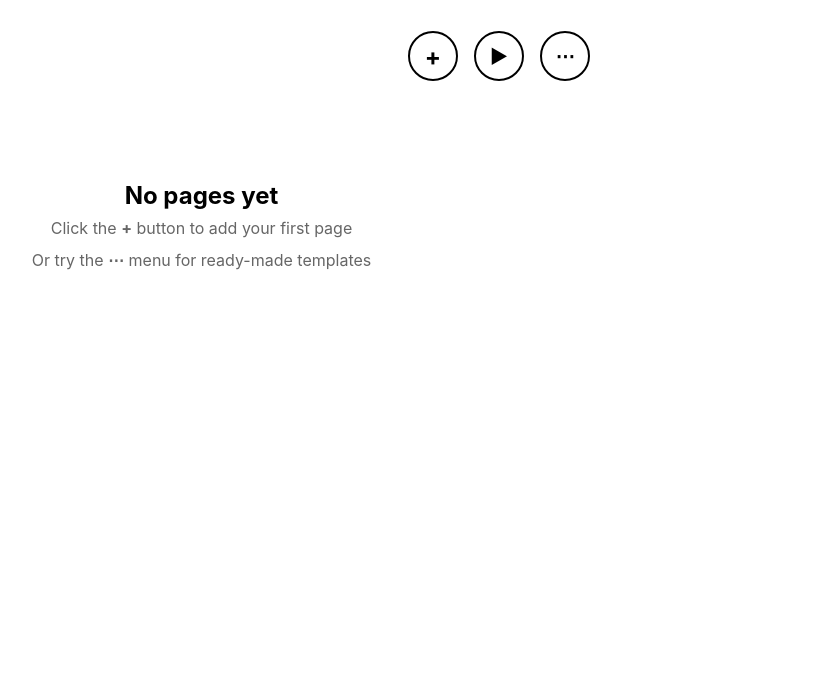
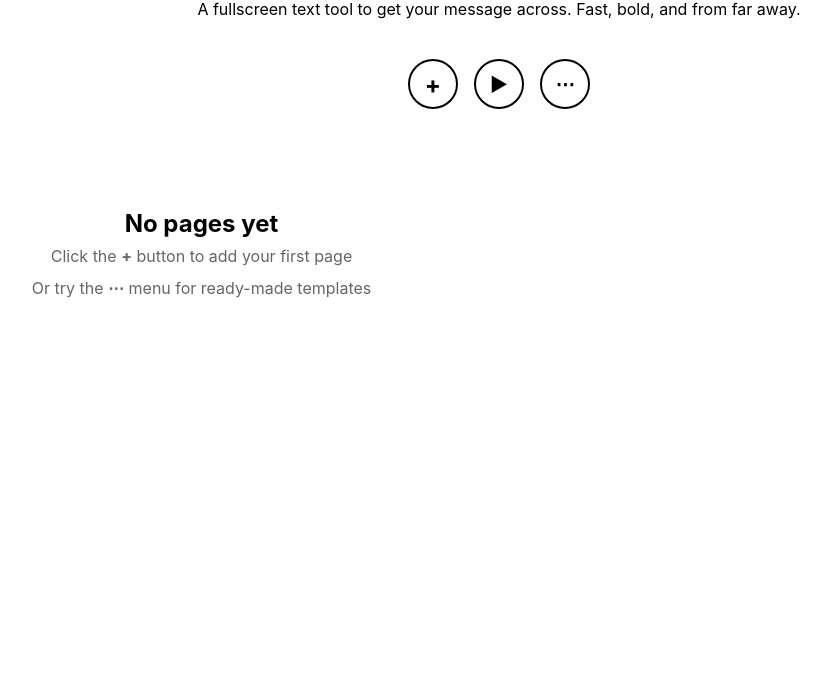
Before and after one commit to haldun1/yo, a plain HTML site: page index.html in a window 1280 px wide. Shown: the part 108-800 px from the top of the page, without its empty margins (141-969 px from the left). Drawn offline with Linux system fonts and the light colour scheme.

Commit message:
tagline added

```diff
--- a/index.html
+++ b/index.html
@@ -562,6 +562,7 @@
 <div class="container" id="editMode">
     <div class="header">
         <h1>Yo!</h1>
+        <p>A fullscreen text tool to get your message across. Fast, bold, and from far away.</p>
     </div>
 
     <div class="controls">
```
